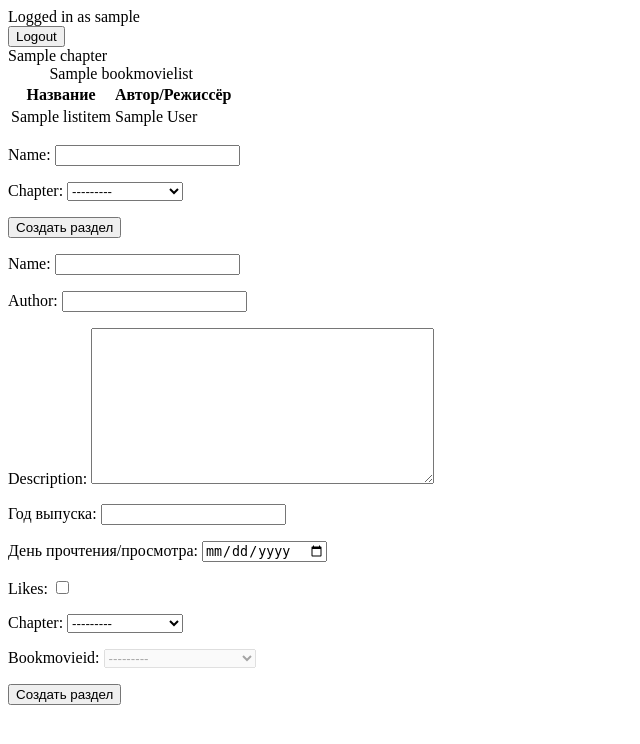
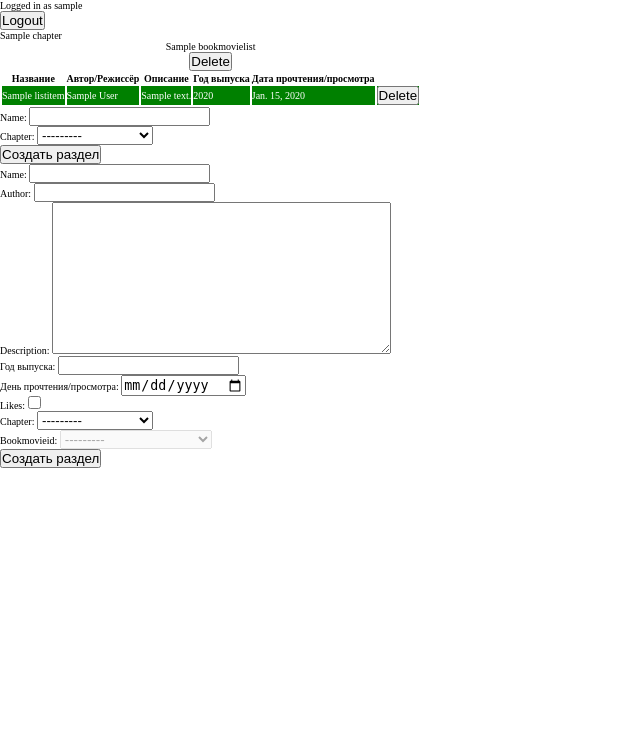
Before and after one commit to GarrulousMouth/django_bookmovielist, a Django app: page /current in a window 1280 px wide. Shown: the top 744 px of the page, without its empty margins (0-640 px from the left). Run offline with Django 4.2, Linux system fonts and the light colour scheme; a user stored in the database is signed in; tables that the repository leaves empty hold one stand-in row (values such as "Sample post").

Commit message:
Подготовка к оформлению. Создание таблицы

```diff
--- /dev/null
+++ b/bookmovielist/static/css/style.min.css
@@ -0,0 +1 @@
+*,::after,::before{margin:0;padding:0;box-sizing:border-box}html{font-size:62.5%}/*# sourceMappingURL=style.min.css.map */
--- /dev/null
+++ b/bookmovielist/static/sass/_base.sass
@@ -0,0 +1,7 @@
+*, ::after, ::before
+    margin: 0
+    padding: 0
+    box-sizing: border-box
+
+html
+    font-size: 62.5%
--- /dev/null
+++ b/bookmovielist/static/sass/style.sass
@@ -0,0 +1,4 @@
+@import _base.sass
+@import _home.sass
+@import _login.sass
+@import _signup.sass
--- a/bookmovielist/urls.py
+++ b/bookmovielist/urls.py
@@ -29,5 +29,9 @@ urlpatterns = [
     path('logout', views.logoutuser, name='logoutuser'),
     # Страница личного списка
     path('current', views.currentlist, name='current'),
+    # Удаление элемента
+    path('current/<int:elem_pk>/elemdelete', views.elemdelete, name='elemdelete'),
+    # Удаление списка
+    path('current/<int:list_pk>/listdelete', views.listdelete, name='listdelete'),
 
 ]
--- a/bookmovielistapp/templates/bookmovielistapp/base.html
+++ b/bookmovielistapp/templates/bookmovielistapp/base.html
@@ -6,6 +6,7 @@
     <meta http-equiv="X-UA-Compatible" content="IE=edge">
     <meta name="viewport" content="width=device-width, initial-scale=1.0">
     <title>Личный список</title>
+    <link rel="stylesheet" href="{% static 'css/style.min.css' %}">
 </head>
 <body>
     {% if user.is_authenticated %}
--- a/bookmovielistapp/templates/bookmovielistapp/currentlist.html
+++ b/bookmovielistapp/templates/bookmovielistapp/currentlist.html
@@ -10,20 +10,30 @@
 
 
 {% for list in lists %}
+    {% if list.name and list.chapter == chapter %}
         <table>
-                {% if list.name and list.chapter == chapter %}
             <caption>
                 {{ list.name }}
+                <form action="{% url 'listdelete' list.id %}" method="post">
+                    {% csrf_token %}
+                    <button type="submit">Delete</button>
+                </form>
             </caption>
             <thead>
                 <th>Название</th>
                 <th>Автор/Режиссёр</th>
+                <th>Описание</th>
+                <th>Год выпуска</th>
+                <th>Дата прочтения/просмотра</th>
             </thead>
-                {% endif %}
             <tbody>
                 {% for elem in elems %}
+                    {% if elem.bookmovieid == list and elem.chapter == chapter %}
+                        {% if elem.likes %}
+                        <tr  style="background-color: green; color: white;">
+                        {% else %}
                         <tr>
-                        {% if elem.bookmovieid == list and elem.chapter == chapter %}
+                        {% endif %}
                             <td>
                                 {% if elem.name %}
                                         {{ elem.name }}
@@ -32,17 +42,43 @@
                             <td>
                                 {% if elem.author %}
                                         {{ elem.author }}
+                                {% else %}
+                                -
                                 {% endif %}
                             </td>
+                            <td>
+                                {% if elem.description %}
+                                        {{ elem.description}}
+                                {% else %}
+                                -
                                 {% endif %}
+                            </td>
+                            <td>
+                                {% if elem.year_of_issue %}
+                                        {{ elem.year_of_issue|date:"Y" }}
+                                {% else %}
+                                -
+                                {% endif %}
+                            </td>
+                            <td>
+                                {% if elem.day_complete %}
+                                        {{ elem.day_complete }}
+                                {% else %}
+                                -
+                                {% endif %}
+                            </td>
+                            <td>
+                                <form action="{% url 'elemdelete' elem.id %}" method="post">
+                                    {% csrf_token %}
+                                    <button type="submit">Delete</button>
+                                </form>
+                            </td>
                         </tr>
-
+                    {% endif %}
                 {% endfor %}
             </tbody>
-
-
         </table>
-
+    {% endif %}
 {% endfor %}
 
 
--- a/bookmovielistapp/views.py
+++ b/bookmovielistapp/views.py
@@ -1,6 +1,6 @@
 from django.http import JsonResponse
 from django.core import serializers
-from django.shortcuts import redirect, render
+from django.shortcuts import redirect, render, get_object_or_404
 from .forms import SignUpForm, LoginForm, BookMovieListForm, ListItemForm
 from django.contrib.auth import login, logout, authenticate
 from django.contrib.auth.models import User
@@ -68,6 +68,7 @@ def currentlist(request):
     create_lists = BookMovieList.objects.filter(user=request.user)
     create_elem = ListItem.objects.filter(user=request.user)
     chapters = Chapter.objects.select_related().all()
+    # Полчение AJAX-запроса и отправка ответа
     if request.headers.get('x-requested-with') == 'XMLHttpRequest':
         result = request.GET.get('send_data')
         bookmovieid = BookMovieList.objects.filter(chapter=result, user=request.user)
@@ -76,6 +77,7 @@ def currentlist(request):
     if request.method == 'POST' and 'create_list' in request.POST:
         form = BookMovieListForm(request.POST, prefix='lists')
         newlist = form.save(commit=False)
+        # Присвоение раздела зарегистрированному пользователю
         newlist.user = request.user
         newlist.save()
         return redirect('current')
@@ -84,6 +86,7 @@ def currentlist(request):
         try:
             form = ListItemForm(request.user, request.POST, prefix='elems')
             newelem = form.save(commit=False)
+            # Присвоение элемента зарегистрированному пользователю
             newelem.user = request.user
             newelem.save()
             return redirect('current')
@@ -91,3 +94,15 @@ def currentlist(request):
             return render(request, 'bookmovielistapp/currentlist.html', {'form1': BookMovieListForm(prefix='lists'), 'form2': ListItemForm(request.user, prefix='elems'), 'lists': create_lists, 'chapters': chapters, 'elems': create_elem, 'error':'Не правильные данные'})
     # GET-запрос с передачей списков и элементов пользователя
     return render(request, 'bookmovielistapp/currentlist.html', {'form1': BookMovieListForm(prefix='lists'), 'form2': ListItemForm(request.user, prefix='elems'), 'lists': create_lists, 'chapters': chapters, 'elems': create_elem})
+
+def elemdelete(request, elem_pk):
+    elem = get_object_or_404(ListItem, pk=elem_pk, user=request.user)
+    if request.method == 'POST':
+        elem.delete()
+        return redirect('current')
+
+def listdelete(request, list_pk):
+    listelems = get_object_or_404(BookMovieList, pk=list_pk, user=request.user)
+    if request.method == 'POST':
+        listelems.delete()
+        return redirect('current')
```
Also changed, not shown: bookmovielist/local_settings.py (added, +13 -0 lines), bookmovielist/static/sass/_home.sass (added), bookmovielist/static/sass/_login.sass (added), bookmovielist/static/sass/_signup.sass (added), 1 other file. Lines whose indentation alone changed are shown as unchanged.
